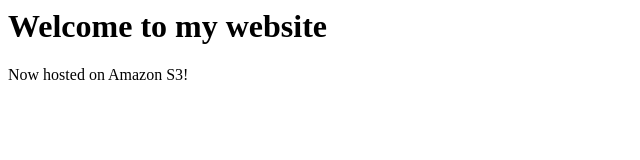
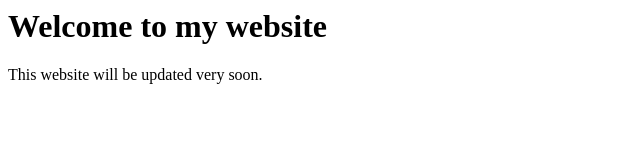
Before and after one commit to arminm/website, a plain HTML site: page index.html in a window 1280 px wide. Shown: the full height of the page, 0-640 px from the left. Drawn offline with Linux system fonts and the light colour scheme.

Commit message:
Minor update

```diff
--- a/index.html
+++ b/index.html
@@ -4,6 +4,6 @@
 </head>
 <body>
   <h1>Welcome to my website</h1>
-  <p>Now hosted on Amazon S3!</p>
+  <p>This website will be updated very soon.</p>
 </body>
 </html>
```
